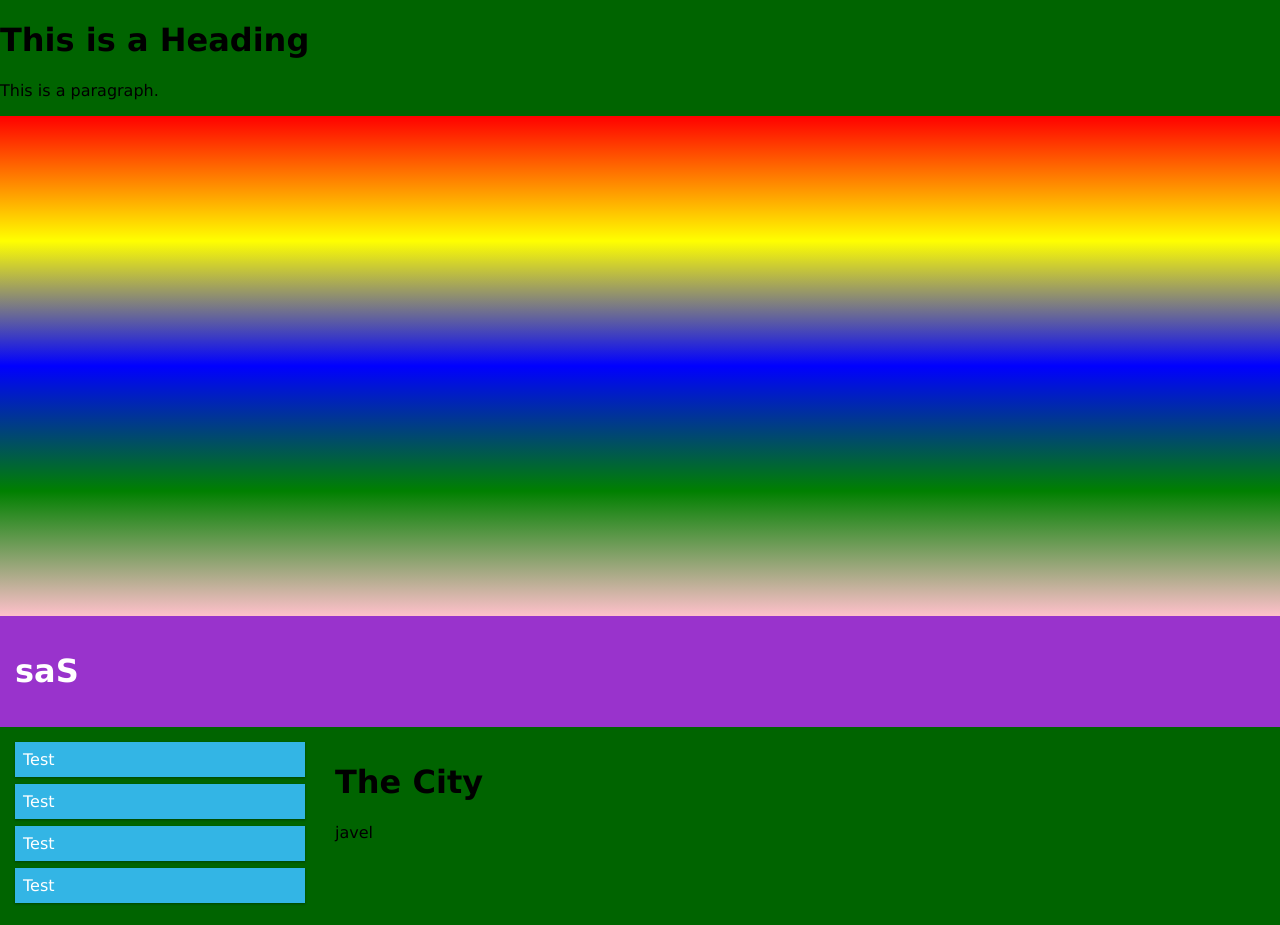
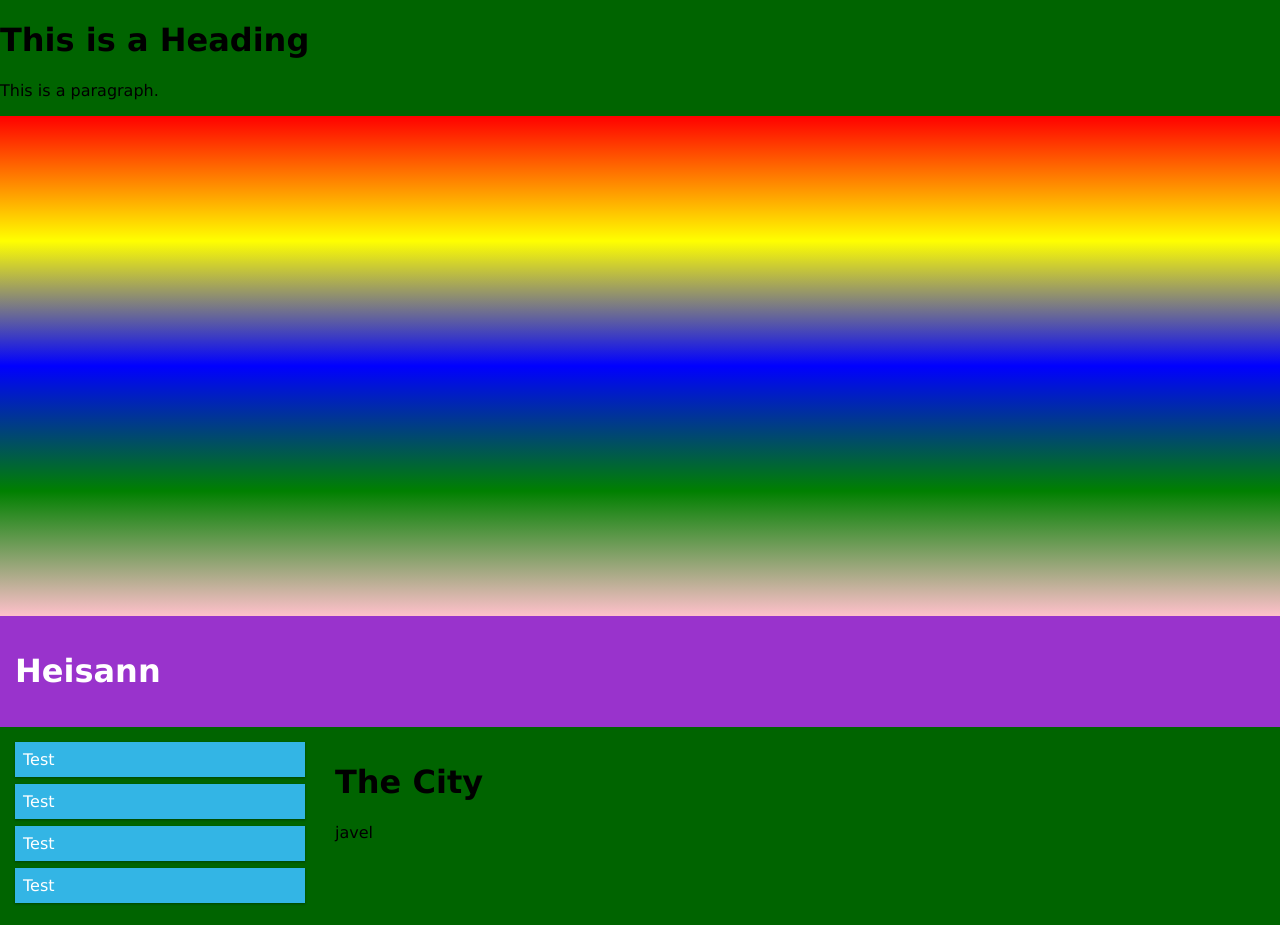
Before and after one commit to WhitebirdStrike/my-first-epic-projecto, a plain HTML site: page Pages/Borgir.html in a window 1280 px wide. Drawn offline with Linux system fonts and the light colour scheme.

Commit message:
Update Borgir.html
Changed header

```diff
--- a/Pages/Borgir.html
+++ b/Pages/Borgir.html
@@ -12,7 +12,7 @@
     <p>This is a paragraph.</p>
     <div id="grad1"></div>
     <div class="header">
-      <h1>saS</h1>
+      <h1>Heisann</h1>
     </div>
 
     <div class="row">
```
